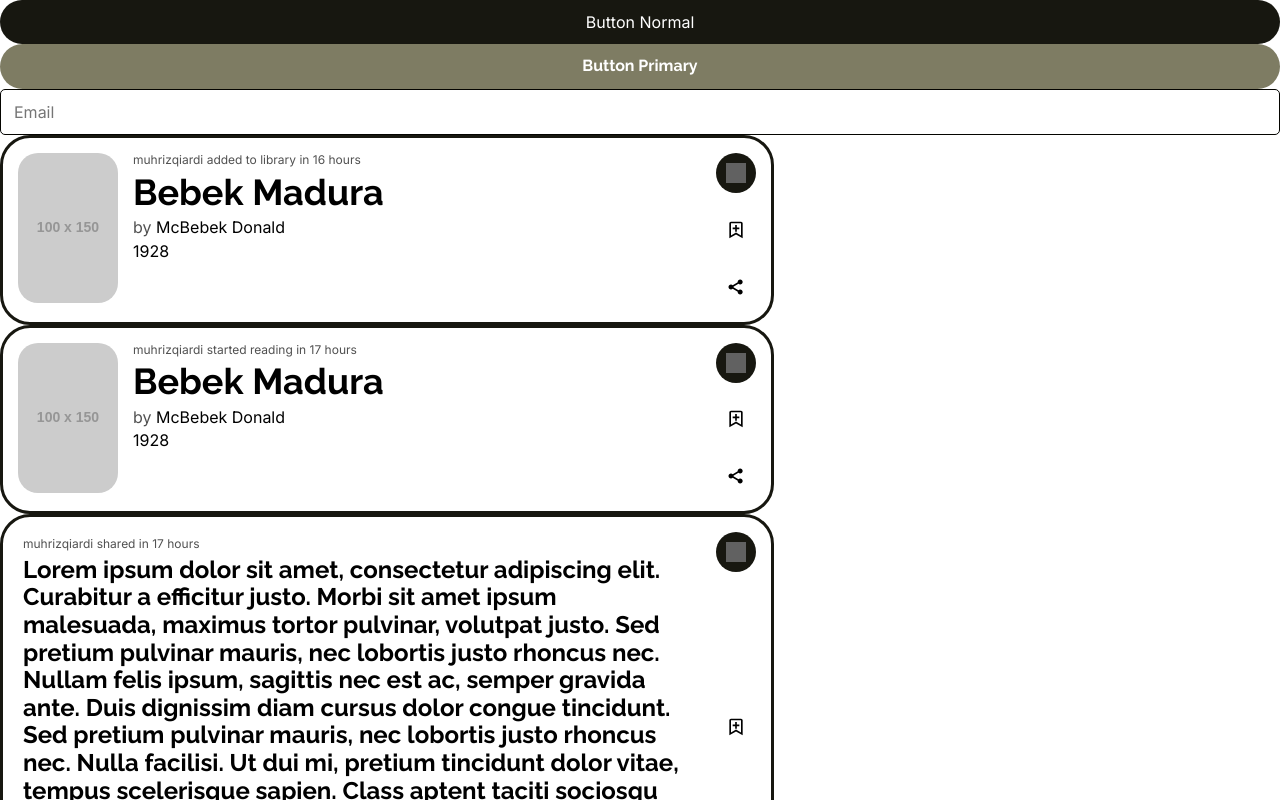
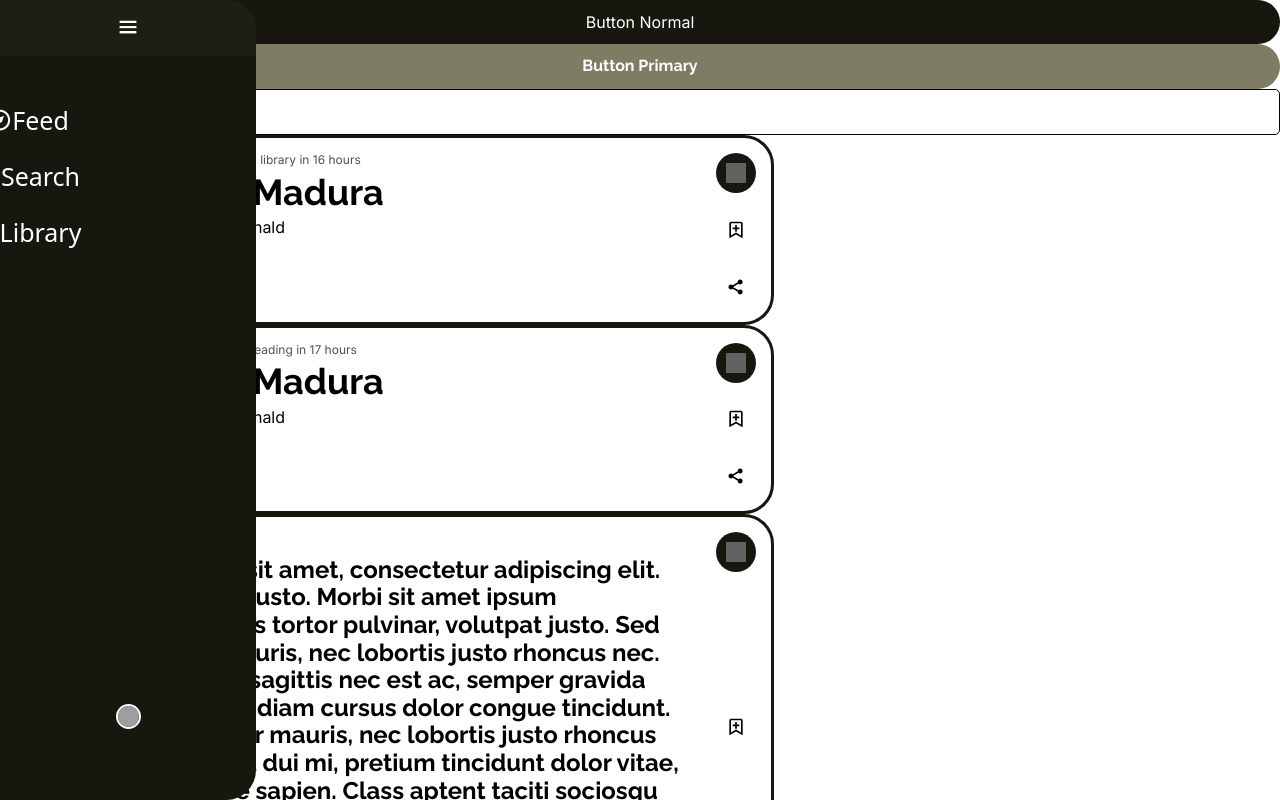
Before and after one commit to muhrizqiardi/resh-project, a React (Create React App) app: page /search in a window 1280 px wide. Shown: the top 800 px of the page. Built offline with nearby package versions, Linux system fonts and the light colour scheme; grey boxes are pictures that could not be loaded.

Commit message:
in progress

```diff
--- a/src/App.js
+++ b/src/App.js
@@ -1,6 +1,7 @@
 import ButtonNormal, { ButtonPrimary } from "./components/Button";
 import Textbox from "./components/TextBox";
 import Card from "./components/Card";
+import Menu from "./components/Menu";
 
 const bookDetail = {
   author: "McBebek Donald",
@@ -154,6 +155,7 @@ function App() {
         }}
         time="2021-09-22T04:48:00.000Z"
       />
+      <Menu/>
     </div>
   );
 }
--- a/src/components/Card.js
+++ b/src/components/Card.js
@@ -126,7 +126,7 @@ const Wrapper = styled.div`
   }
 
   /* Desktop */
-  @media (min-width: 512px) {
+  @media (min-width: 768px) {
     max-width: 768px;
     /* ${(props) =>
       props.isQuote ? "min-height: 180px;" : "height: 180px;"} */
--- /dev/null
+++ b/src/components/Menu.js
@@ -0,0 +1,147 @@
+import styled from "styled-components";
+import colorPalette from "../variables/colorPalette";
+
+const Wrapper = styled.div`
+  /* Mobile */
+  width: 100vw;
+  height: 56px;
+  position: fixed;
+  bottom: 0;
+  background-color: ${colorPalette.primaryDark.rgb()};
+  color: white;
+  font-size: 25px;
+  & .nav {
+    display: grid;
+    grid-template-columns: 1fr 1fr 1fr 1fr;
+    height: 56px;
+  }
+  & .nav div {
+    background-color: ${colorPalette.primaryDark.rgb()};
+    display: flex;
+    justify-content: center;
+    align-items: center;
+    &:hover {
+      filter: brightness(1.3);
+    }
+    &:active,
+    &:focus-visible {
+      filter: brightness(1.7);
+    }
+    &.active {
+      background-color: ${colorPalette.primary.rgb()};
+    }
+  }
+  & .profile-menu img {
+    border-radius: 100%;
+    border: 2px solid #ffffff;
+  }
+
+  /* Desktop */
+  @media (min-width: 768px) {
+    width: 256px;
+    height: 100vh;
+    background-color: ${colorPalette.primaryDark.rgb()};
+    border-radius: 0px 30px 30px 0px;
+    display: flex;
+    overflow: hidden;
+    flex-direction: column;
+    align-items: center;
+    justify-content: space-between;
+    position: fixed;
+    left: 0;
+    color: white;
+    font-size: 25px;
+    & .toggler {
+      width: 100%;
+      height: 56px;
+      background-color: ${colorPalette.primaryDark.rgb()};
+      display: flex;
+      justify-content: center;
+      align-items: center;
+      &:hover {
+        filter: brightness(1.3);
+      }
+      &:active,
+      &:focus-visible {
+        filter: brightness(1.7);
+      }
+    }
+    & .nav {
+      width: 100%;
+      height: 70%;
+      display: flex;
+      flex-direction: column;
+      & .menu-item {
+
+        width: 56px;
+        height: 56px;
+        background-color: ${colorPalette.primaryDark.rgb()};
+        display: flex;
+        justify-content: center;
+        align-items: center;
+        &:hover {
+          filter: brightness(1.3);
+        }
+        &:active,
+        &:focus-visible {
+          filter: brightness(1.7);
+        }
+        &.active {
+          background-color: ${colorPalette.primary.rgb()};
+        }
+      }
+    }
+    & .profile-menu {
+      width: 100%;
+      height: 56px;
+      margin-bottom: 56px;
+      background-color: ${colorPalette.primaryDark.rgb()};
+      display: flex;
+      justify-content: center;
+      align-items: center;
+      &:hover {
+        filter: brightness(1.3);
+      }
+      &:active,
+      &:focus-visible {
+        filter: brightness(1.7);
+      }
+      &.active {
+        background-color: ${colorPalette.primary.rgb()};
+      }
+    }
+  }
+`;
+
+function Menu(props) {
+  return (
+    <Wrapper>
+      <div className="toggler">
+        <div className="toggler-icon"><i className="bx bx-menu"></i></div>
+      </div>
+      <div className="nav">
+        <div className="feed-menu menu-item">
+          <div className="feed-icon menu-icon"><i className="bx bx-compass"></i></div>
+          <div className="feed-text menu-text">Feed</div>
+        </div>
+        <div className="search-menu menu-item">
+          <div className="search-icon menu-icon"><i className="bx bx-search"></i></div>
+          <div className="search-text menu-text">Search</div>
+        </div>
+        <div className="library-menu menu-item">
+          <div className="library-icon menu-icon"><i className="bx bx-library"></i></div>
+          <div className="library-text menu-text">Library</div>
+        </div>
+      </div>
+      <div className="profile-menu">
+        <img
+          src="https://thispersondoesnotexist.com/image"
+          width={25}
+          height={25}
+          alt=""
+        />
+      </div>
+    </Wrapper>
+  );
+}
+export default Menu;
```
